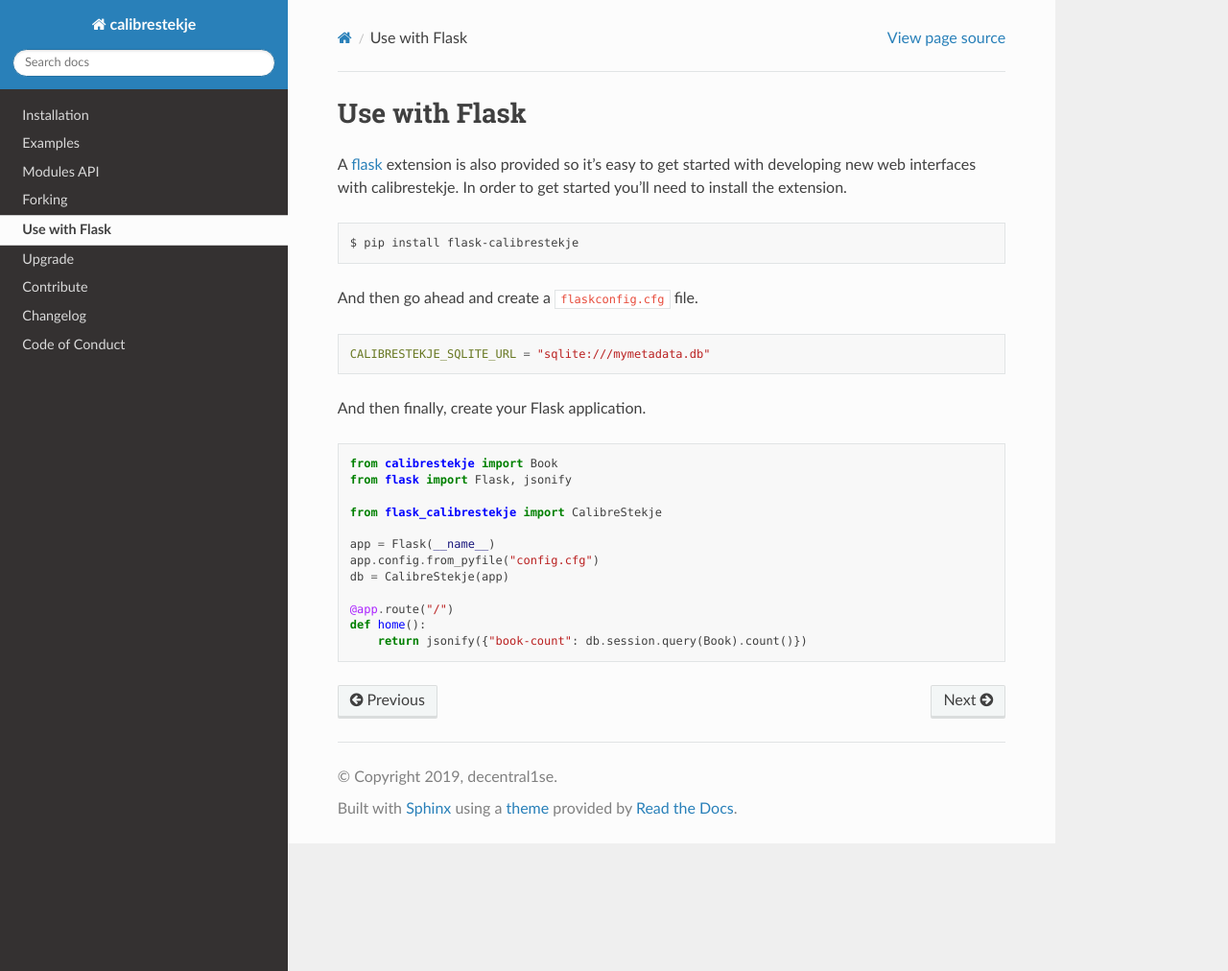
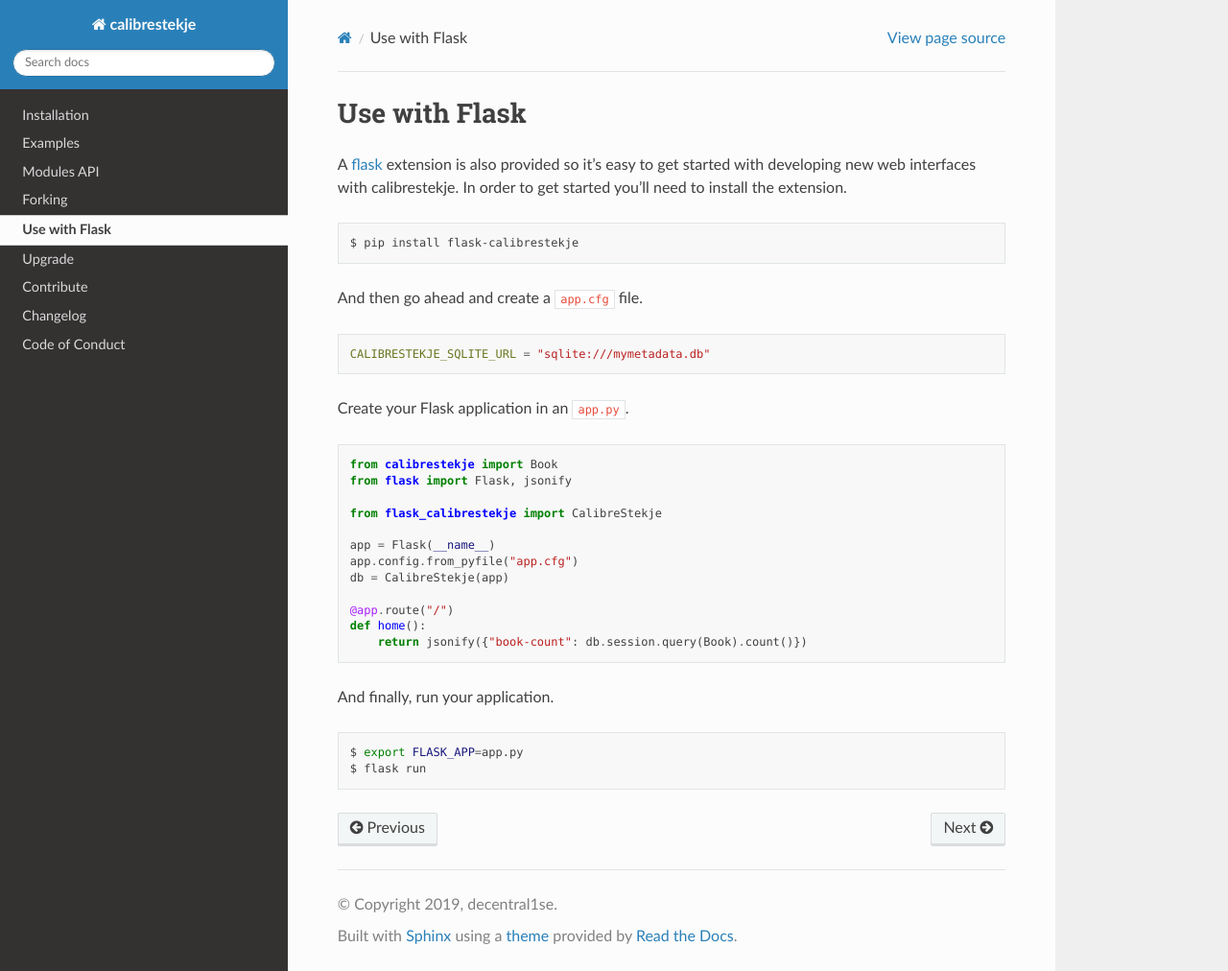
Before and after one commit to decentral1se/calibrestekje, a Sphinx documentation site: the page built from docs/source/flask.rst, in a window 1280 px wide and 1012 px high. Shown: the whole window at 96% size. Built offline with Sphinx 7.4.7 and the Read the Docs theme 2.0.0, drawn with Linux system fonts in a browser that asks for light colours.

Commit message:
Improve flask docs

```diff
--- a/docs/source/flask.rst
+++ b/docs/source/flask.rst
@@ -14,13 +14,13 @@
 
     $ pip install flask-calibrestekje
 
-And then go ahead and create a ``flaskconfig.cfg`` file.
+And then go ahead and create a ``app.cfg`` file.
 
 .. code-block:: cfg
 
     CALIBRESTEKJE_SQLITE_URL = "sqlite:///mymetadata.db"
 
-And then finally, create your Flask application.
+Create your Flask application in an ``app.py``.
 
 .. code-block:: python
 
@@ -30,9 +30,16 @@
     from flask_calibrestekje import CalibreStekje
 
     app = Flask(__name__)
-    app.config.from_pyfile("config.cfg")
+    app.config.from_pyfile("app.cfg")
     db = CalibreStekje(app)
 
     @app.route("/")
     def home():
         return jsonify({"book-count": db.session.query(Book).count()})
+
+And finally, run your application.
+
+.. code-block:: bash
+
+    $ export FLASK_APP=app.py
+    $ flask run
```
